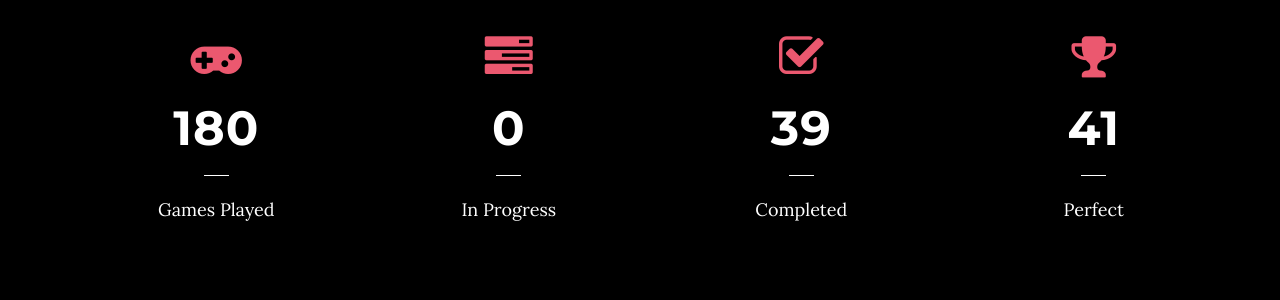
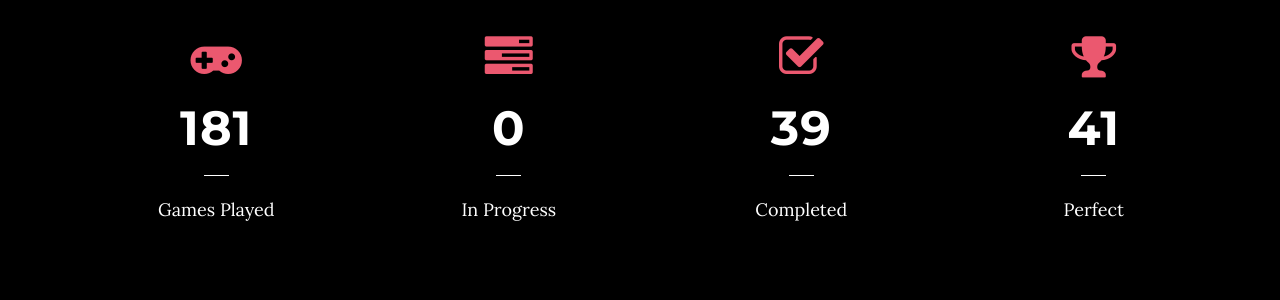
Before and after one commit to kuangami/kuangami.github.io, a Jekyll site: the page built from index.html, in a window 1280 px wide and 900 px high, scrolled down 1004 px. Shown: the part 161-461 px from the top of the window. Built offline with Jekyll 4.4.1, drawn with Linux system fonts in a browser that asks for light colours.

Commit message:
GitHub Actions commit

```diff
--- a/_data/gamestats.json
+++ b/_data/gamestats.json
@@ -1 +1 @@
-{"records":[{"id":"recNhKo61o1TseEuU","fields":{"Games Played":180,"Playing":0,"Completed":39,"Perfect":41},"createdTime":"2021-05-23T23:08:31.000Z"}]}
+{"records":[{"id":"recNhKo61o1TseEuU","fields":{"Games Played":181,"Playing":0,"Completed":39,"Perfect":41},"createdTime":"2021-05-23T23:08:31.000Z"}]}
```
Also changed, not shown: _data/recentplay.json (+1 -1 lines).
